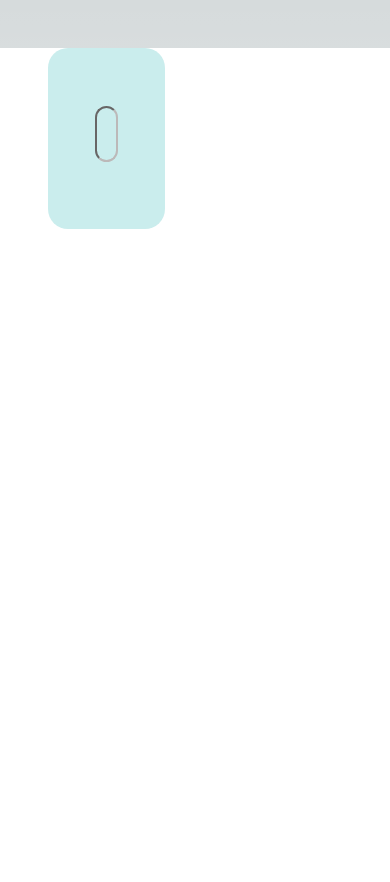
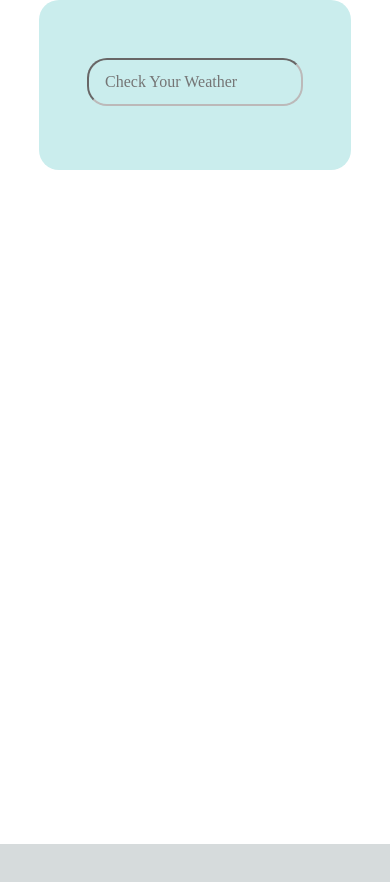
Before and after one commit to Pureum309/finalproject, a Next.js app: page /recommend in a window 390 px wide. Shown: the top 882 px of the page. After the commit the page ends 844 px from the top, so only its background shows below. Built offline with nearby package versions, Linux system fonts and the light colour scheme.

Commit message:
stylise the wealterloation card

```diff
--- a/styles/Home.module.css
+++ b/styles/Home.module.css
@@ -455,7 +455,7 @@ Main CSS come below
     background-color: rgb(202, 237, 237);
     display: flex;
     flex-direction: column;
-    margin: 3em;
+    margin: auto;
     padding: 3em;
     align-items: center;
     width:30%;
@@ -472,7 +472,7 @@ Main CSS come below
   border-color: rgb(188, 185, 185);
   height: 3em;
   width: 100%;
-  font-size: 14pt;
+  font-size: 1em;
   color:rgb(76, 77, 77);
   margin-top:0.5em;
   margin-bottom:1em;
@@ -537,6 +537,35 @@ Main CSS come below
     justify-content: center;
     align-items: center;
   }
+
+  .weathercard_square {
+    width:80%;
+  }
+
+  .input input {
+    font-size: 1em;
+  }
+
+  .location {
+    font-size: 0.7em;
+    padding-left: 0.05em;
+  }
+
+  .locationcont img {
+    width:20%;
+    margin-left: 1em;
+  }
+
+  .locationtemp {
+    font-size: 0.6em;
+  }
+
+  .locationweather {
+    font-size: 0.5em;
+  }
+
+
+
 }
 
 .itemImage {
```
